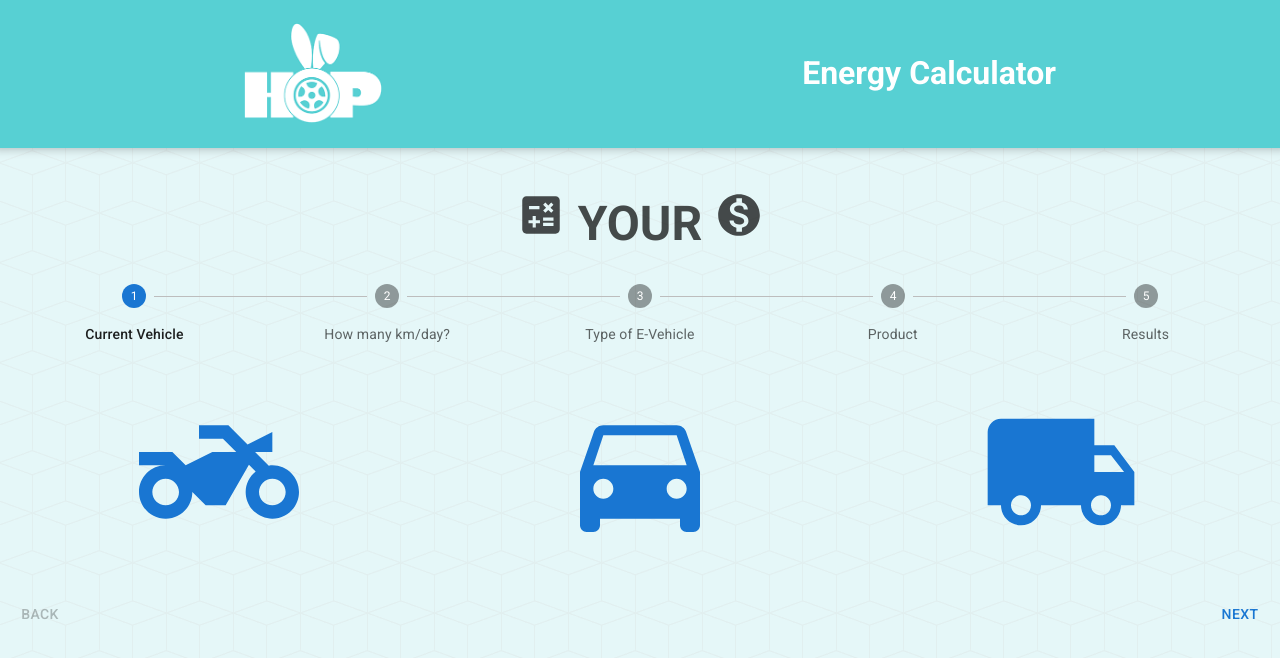
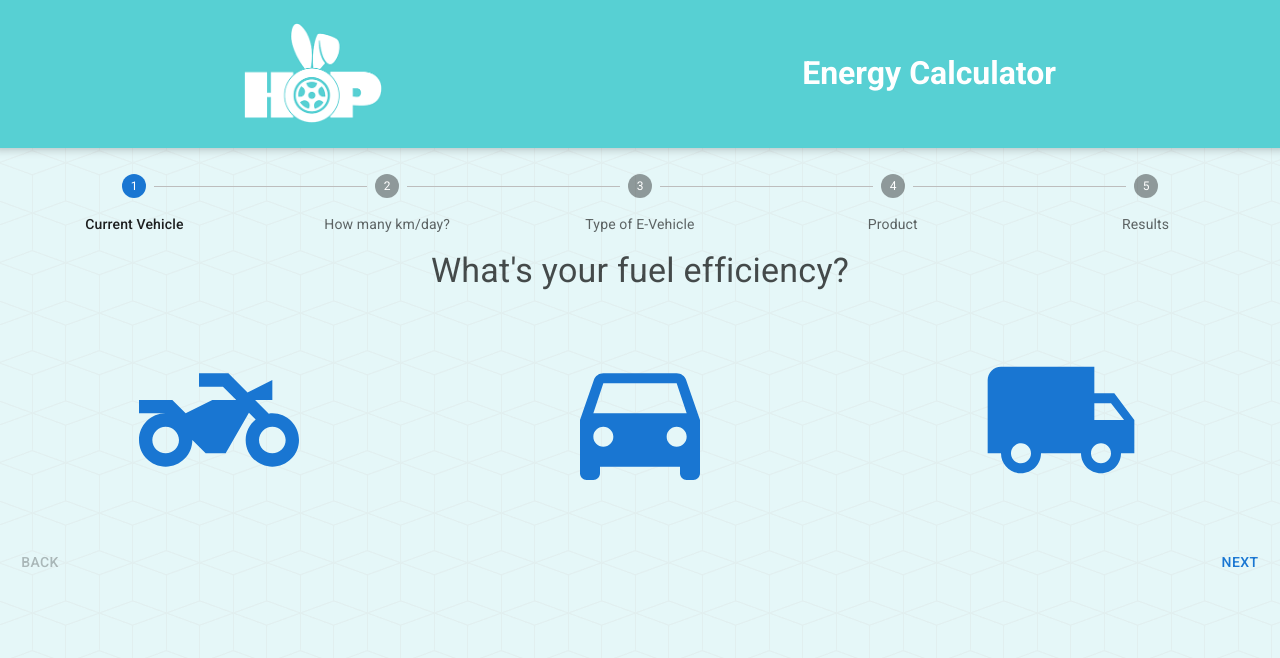
Before and after one commit to davidmetcal/HOP-Energy-Calculator, a React (Create React App) app: page / in a window 1280 px wide. Shown: the top 658 px of the page. Built offline with nearby package versions, Linux system fonts and the light colour scheme.

Commit message:
alterations before final screen changes

```diff
--- a/src/App.js
+++ b/src/App.js
@@ -1,5 +1,4 @@
 import Header from './Components/Header';
-import Title from './Components/Title';
 import Steps from './Components/Steps';
 import { ThemeProvider } from '@material-ui/core';
 import theme from "./Components/theme";
@@ -11,7 +10,6 @@ function App() {
 
         <Header />
         <div className="container">
-        <Title  />
 
         <Steps />
 
--- a/src/Components/Distance.js
+++ b/src/Components/Distance.js
@@ -54,11 +54,12 @@ const TypographyMobile = styled(Typography) `
 `;
 
 const BoxMobile = styled(Box) `
-    margin-top: 2em;
-    width: 50%;
+    margin-top: 1em;
+    width: 45%;
+
 @media (max-width: 992px) {
-    margin-top: 6em;
-    width: 80%;
+    margin-top: 1em;
+    width: 70%;
     height: 12em;
 
 }
@@ -83,8 +84,14 @@ function changeListener(e) {
 }
 
     return (
+            <div>
+
+            <Box sx={{mt: 4}}>
+            <TypographyMobile variant="h4">How many km every day?</TypographyMobile>
+            </Box>
 
             <BoxMobile className="slider">
+
 
             <SliderComp
 
@@ -96,6 +103,7 @@ function changeListener(e) {
             <TypographyMobileUnits variant="h5" mt={2} ml={1} >km/day</TypographyMobileUnits>
             </Box>
             </BoxMobile>
+            </div>
     );
 }
 
--- a/src/Components/E-Bikes.js
+++ b/src/Components/E-Bikes.js
@@ -5,6 +5,8 @@ import Grid from '@mui/material/Grid';
 import Box from '@mui/material/Box';
 import Button from '@mui/material/Button';
 import FilterHdrOutlinedIcon from '@mui/icons-material/FilterHdrOutlined';
+import Typography from '@mui/material/Typography';
+
 
 
 
--- a/src/Components/E-Vehicle.js
+++ b/src/Components/E-Vehicle.js
@@ -3,6 +3,18 @@ import IconButton from '@mui/material/IconButton';
 import ElectricBikeIcon from '@mui/icons-material/ElectricBike';
 import ElectricScooterIcon from '@mui/icons-material/ElectricScooter';
 import ElectricMopedIcon from '@mui/icons-material/ElectricMoped';
+import Box from '@mui/material/Box';
+import styled from '@emotion/styled';
+import Typography from '@mui/material/Typography';
+
+const TypographyMobile = styled(Typography) `
+
+@media (max-width: 992px) {
+  font-size: 2.5em;
+}
+
+`
+
 
 
 const EVehicle = (props) => {
@@ -18,7 +30,14 @@ const EVehicle = (props) => {
 
     return (
 
+        <div>
+
+        <Box sx={{mt: 4}}>
+        <TypographyMobile variant="h4">Which HOP vehicle are you interested in?</TypographyMobile>
+        </Box>
+
         <div className = "container-three-icons" >
+
         {eVehicles.map((name, index) => {
             return (
         <div className="buttonContain-large">
@@ -31,6 +50,7 @@ const EVehicle = (props) => {
             )
         })}
         </div>
+        </div>
 
 
     );
--- a/src/Components/Steps.js
+++ b/src/Components/Steps.js
@@ -77,7 +77,7 @@ const Steps = () => {
 
     return (
 
-      <Box sx={{ width: '100%' }}>
+      <Box sx={{ width: '100%', mt:2 }}>
 
         <Stepper alternativeLabel activeStep={activeStep}>
           {steps.map((label, index) => {
--- a/src/Components/Title.js
+++ /dev/null
@@ -1,15 +0,0 @@
-import React from 'react';
-import CalculateIcon from '@mui/icons-material/Calculate';
-import MonetizationOnIcon from '@mui/icons-material/MonetizationOn';
-
-const Title = () => {
-
-    return (
-        <div>
-            <h1><CalculateIcon sx={{ fontSize: 50 }} />  YOUR <MonetizationOnIcon sx={{ fontSize: 50 }}  /></h1>
-
-        </div>
-    )
-}
-
-export default Title
--- a/src/Components/VehicleSelect.js
+++ b/src/Components/VehicleSelect.js
@@ -67,6 +67,14 @@ const SliderComp = styled(Slider)`
 }
 `;
 
+const TypographyMobile = styled(Typography) `
+
+@media (max-width: 992px) {
+  font-size: 2.5em;
+}
+
+`
+
 const LocalGasStationIconMobile = styled(LocalGasStationIcon) `
 
   @media (max-width: 992px) {
@@ -131,7 +139,14 @@ const VehicleSelect = ({setCurrentVehicle, setFuelEfficiency, fuelEfficiency, cu
 
     return (
 
+
+
         <div>
+
+        <Box sx={{mt: 2}}>
+        <TypographyMobile variant="h4">What's your fuel efficiency?</TypographyMobile>
+        </Box>
+
         {!isSelected && (
         <div className="container-three-icons">
         <div className="buttonContain-large">
@@ -157,14 +172,8 @@ const VehicleSelect = ({setCurrentVehicle, setFuelEfficiency, fuelEfficiency, cu
         {isSelected && (
           <div>
 
-          <Typography
-          variant="h3"
-          component="div"
-          gutterBottom
-          sx={{m: 6}}
-          >Whats your fuel efficiency?</ Typography>
 
-          <Box width={400} className="slider">
+          <Box width={400} className="slider" sx={{mt:5}}>
             <SliderComp
 
 
--- a/src/index.css
+++ b/src/index.css
@@ -47,7 +47,7 @@ body {
 
 .slider{
  margin: auto;
- min-width: 70%;
+ min-width: 80%;
  height: 150px;
 
 }
```
